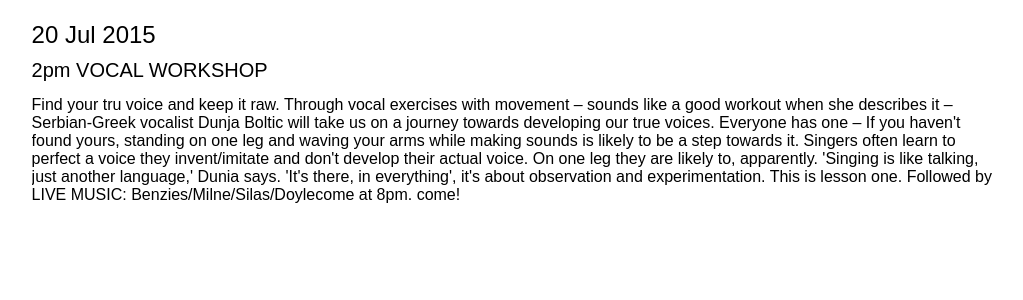
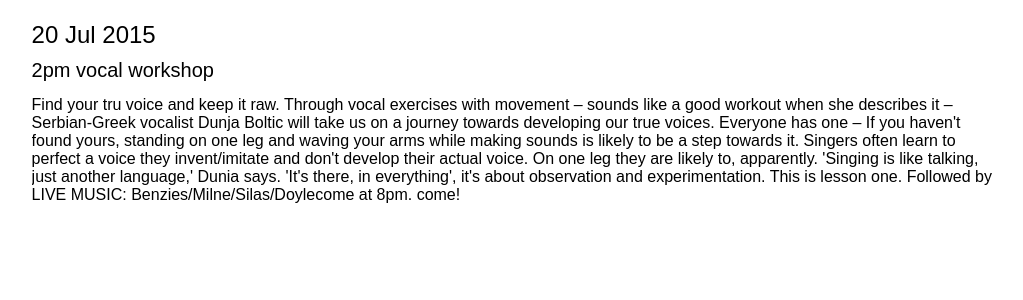
Before and after one commit to itsnevergonnawork/uncommonsense, a Jekyll site: the page built from _posts/2015-07-20-day-1.html, in a window 1280 px wide. Shown: the top 300 px of the page, without its empty margins (122-1145 px from the left). Built offline with Jekyll 4.4.1, drawn with Linux system fonts in a browser that asks for light colours.

```diff
--- a/_posts/2015-07-20-day-1.html
+++ b/_posts/2015-07-20-day-1.html
@@ -5,6 +5,6 @@ date: 2015-07-31
 
 <div class="day-inner">
     <h2>20 Jul 2015</h2>
-    <h3>2pm VOCAL WORKSHOP</h3> <br>
+    <h3>2pm vocal workshop</h3> <br>
     <p>Find your tru voice and keep it raw. Through vocal exercises with movement – sounds like a good workout when she describes it – Serbian-Greek vocalist Dunja Boltic will take us on a journey towards developing our true voices. Everyone has one – If you haven't found yours, standing on one leg and waving your arms while making sounds is likely to be a step towards it. Singers often learn to perfect a voice they invent/imitate and don't develop their actual voice. On one leg they are likely to, apparently.  'Singing is like talking, just another language,' Dunia says. 'It's there, in everything', it's about observation and experimentation. This is lesson one. Followed by LIVE MUSIC: Benzies/Milne/Silas/Doylecome at 8pm. come!</p>
 </div>
```
